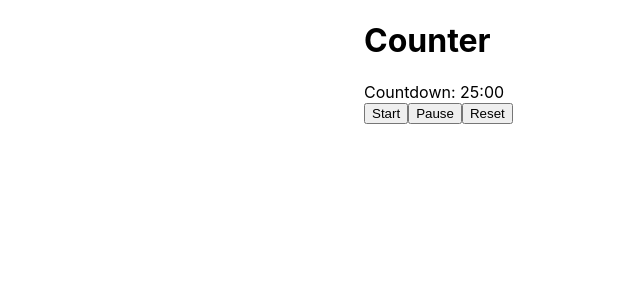
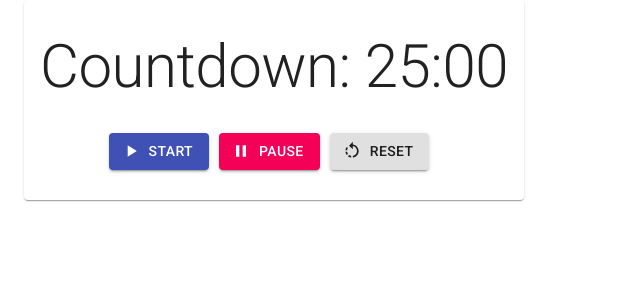
Before and after one commit to harrypardo/pomodoro-react, a React (Create React App) app: page / in a window 1280 px wide. Shown: the top 300 px of the page, without its empty margins (0-640 px from the left). Built offline with nearby package versions, Linux system fonts and the light colour scheme; no server answers.

Commit message:
update ui

```diff
--- a/package.json
+++ b/package.json
@@ -12,6 +12,7 @@
     "@types/node": "^12.0.0",
     "@types/react": "^17.0.0",
     "@types/react-dom": "^17.0.0",
+    "@types/styled-components": "^5.1.9",
     "react": "^17.0.2",
     "react-dom": "^17.0.2",
     "react-scripts": "4.0.3",
--- a/src/App.tsx
+++ b/src/App.tsx
@@ -1,6 +1,6 @@
 import React from "react";
 import { Container } from '@material-ui/core';
-import Counter from "./components/Counter";
+import Counter from "./components/Counter/Counter";
 
 function App() {
   return (
--- /dev/null
+++ b/src/components/Counter/Counter.style.ts
@@ -0,0 +1,21 @@
+import { Button, Card } from '@material-ui/core';
+import styled from 'styled-components';
+
+
+export const StyledCard = styled(Card)`
+        width: 500px;
+        height: 200px;
+        display: flex;
+        flex-direction: column;
+        justify-content: space-evenly;
+`;
+
+export const StyledButton = styled(Button)`
+        margin-right: 10px;
+
+`;
+
+export const StyledButtonContainer = styled.div`
+        display: flex;
+        justify-content: center;
+`;
--- a/src/components/Counter.tsx
+++ b/src/components/Counter/Counter.tsx
@@ -1,9 +1,11 @@
 import React, { useEffect, useState } from "react";
-import { Container } from '@material-ui/core';
+import { Typography } from '@material-ui/core';
+import { PlayArrow, Pause, RotateLeft} from '@material-ui/icons';
 import useSound from 'use-sound';
 
-import buttonClickSfx from '../assets/sounds/button-click.mp3';
-import tickSfx from '../assets/sounds/tick.mp3';
+import buttonClickSfx from '../../assets/sounds/button-click.mp3';
+import tickSfx from '../../assets/sounds/tick.mp3';
+import { StyledCard, StyledButton, StyledButtonContainer} from "./Counter.style";
 
 const Counter = () => {
     const [counter, setCounter] = useState(1500);
@@ -44,19 +46,47 @@ const Counter = () => {
         return String(time).length === 1 ? `0${time}` : `${time}`;
     };
 
+
+
     const format = (time: number) => {
         const minutes = Math.floor(time / 60);
         const seconds = time % 60;
         return `${minutes}:${padTime(seconds)}`;
       };
 
-    return(<Container maxWidth="sm">
-        <h1> Counter </h1>
-        <div>Countdown: {counter === 0 ? "Time over" : format(counter)}</div>
-        <button type="button" onClick={onClickStart}>Start</button>
-        <button type="button" onClick={onClickPause}>Pause</button>
-        <button type="button" onClick={onClickReset}>Reset</button>
-       </Container>);
+      const renderClock = () => {
+          return(<Typography variant="h2" component="h2" align="center">
+        Countdown: {counter === 0 ? "Time over" : format(counter)}
+        </Typography>)
+      }
+
+    return(<StyledCard  >
+        <div>{renderClock()}</div>
+
+        <StyledButtonContainer>
+        <StyledButton
+        variant="contained"
+        color="primary"
+        startIcon={<PlayArrow />}
+        onClick={onClickStart} >
+        Start
+      </StyledButton>
+      <StyledButton
+        variant="contained"
+        color="secondary"
+        startIcon={<Pause />}
+        onClick={onClickPause} >
+        Pause
+      </StyledButton>
+      <StyledButton
+        variant="contained"
+        color="default"
+        startIcon={<RotateLeft />}
+        onClick={onClickReset} >
+        Reset
+      </StyledButton>
+      </StyledButtonContainer>
+      </StyledCard >);
 }
 
 
```
Also changed, not shown: .eslintrc.json, 2 other files (tests, documents, lock files or other folders).
